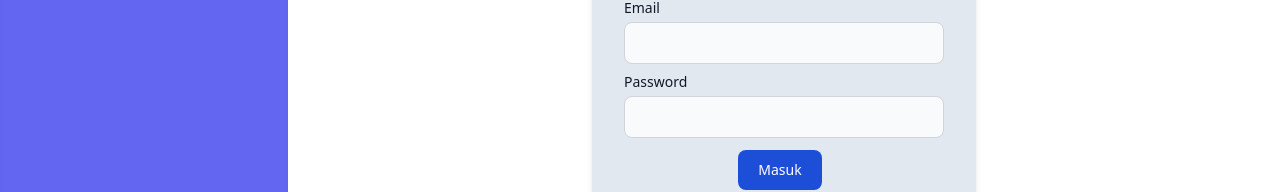
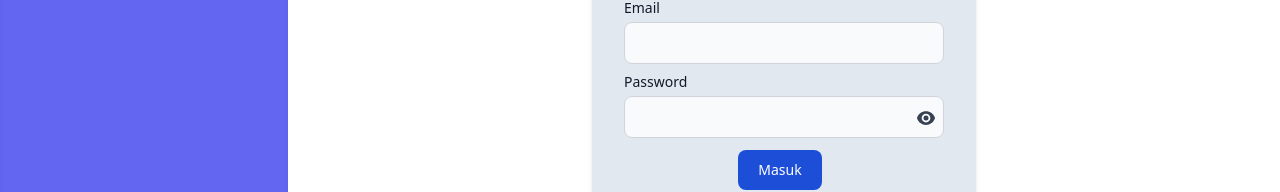
Before and after one commit to FauzanFL/obe-rpl, a React (Vite) app: page / in a window 1280 px wide. Shown: the part 250-442 px from the top of the page. Built offline with nearby package versions, Linux system fonts and the light colour scheme.

Commit message:
add show password

```diff
--- a/src/components/modal/pengguna/ModalEditPengguna.jsx
+++ b/src/components/modal/pengguna/ModalEditPengguna.jsx
@@ -135,7 +135,7 @@ export default function ModalEditPengguna({ close, render, data }) {
               type="text"
               className={`bg-gray-50 border ${
                 errStatus.nama ? 'border-red-500' : 'border-gray-300'
-              } text-gray-900 text-sm rounded-lg block w-full p-2.5`}
+              } text-gray-900 text-sm rounded-lg block w-full p-2.5 pr-8`}
               placeholder="Masukkan nama"
               defaultValue={data.nama}
               required
--- a/src/components/modal/pengguna/ModalEditProdi.jsx
+++ b/src/components/modal/pengguna/ModalEditProdi.jsx
@@ -1,10 +1,11 @@
 /* eslint-disable react/prop-types */
-import { XMarkIcon } from '@heroicons/react/24/solid';
+import { EyeIcon, EyeSlashIcon, XMarkIcon } from '@heroicons/react/24/solid';
 import { updateUser } from '../../../api/user';
 import { alertFailed, alertSuccess } from '../../../utils/alert';
 import { useState } from 'react';
 
 export default function ModalEditProdi({ close, render, data }) {
+  const [isPassShow, setIsPassShow] = useState(false);
   const [errStatus, setErrStatus] = useState({});
   const [errors, setErrors] = useState({});
   const [dataInput, setDataInput] = useState({
@@ -60,6 +61,10 @@ export default function ModalEditProdi({ close, render, data }) {
     setErrStatus(errStat);
     setErrors(error);
     return status;
+  };
+  const handleTogglePass = (e) => {
+    e.preventDefault();
+    setIsPassShow(!isPassShow);
   };
   const handleSubmit = async (event) => {
     event.preventDefault();
@@ -122,6 +127,7 @@ export default function ModalEditProdi({ close, render, data }) {
             )}
           </div>
           <div className="mb-2">
+            <div className="relative">
               <label
                 htmlFor="password"
                 className="block mb-1 text-sm font-medium text-gray-900"
@@ -132,13 +138,20 @@ export default function ModalEditProdi({ close, render, data }) {
                 onChange={({ target }) => handleChange(target)}
                 name="password"
                 id="password"
-              type="password"
+                type={`${isPassShow ? 'text' : 'password'}`}
                 className={`bg-gray-50 border ${
                   errStatus.password ? 'border-red-500' : 'border-gray-300'
-              } text-gray-900 text-sm rounded-lg block w-full p-2.5`}
+                } text-gray-900 text-sm rounded-lg block w-full p-2.5 pr-8`}
                 placeholder="Masukkan password"
                 required
               />
+              <button
+                onClick={handleTogglePass}
+                className="absolute right-2 top-9 w-5"
+              >
+                {isPassShow ? <EyeSlashIcon /> : <EyeIcon />}
+              </button>
+            </div>
             {errStatus.password && (
               <span className="text-red-500 text-sm">{errors.password}</span>
             )}
--- a/src/components/modal/pengguna/ModalTambahPengguna.jsx
+++ b/src/components/modal/pengguna/ModalTambahPengguna.jsx
@@ -1,10 +1,11 @@
 /* eslint-disable react/prop-types */
-import { XMarkIcon } from '@heroicons/react/24/solid';
+import { EyeIcon, EyeSlashIcon, XMarkIcon } from '@heroicons/react/24/solid';
 import { addUser } from '../../../api/user';
 import { alertFailed, alertSuccess } from '../../../utils/alert';
 import { useState } from 'react';
 
 export default function ModalTambahPengguna({ close, render }) {
+  const [isPassShow, setIsPassShow] = useState(false);
   const [errStatus, setErrStatus] = useState({});
   const [errors, setErrors] = useState({});
   const [dataInput, setDataInput] = useState({
@@ -91,6 +92,10 @@ export default function ModalTambahPengguna({ close, render }) {
         alertFailed('Gagal menambah data');
       }
     }
+  };
+  const handleTogglePass = (e) => {
+    e.preventDefault();
+    setIsPassShow(!isPassShow);
   };
   const handleChange = (target) => {
     const helper = { ...dataInput };
@@ -185,6 +190,7 @@ export default function ModalTambahPengguna({ close, render }) {
             )}
           </div>
           <div className="mb-2">
+            <div className="relative">
               <label
                 htmlFor="password"
                 className="block mb-1 text-sm font-medium text-gray-900"
@@ -195,13 +201,20 @@ export default function ModalTambahPengguna({ close, render }) {
                 onChange={({ target }) => handleChange(target)}
                 name="password"
                 id="password"
-              type="password"
+                type={`${isPassShow ? 'text' : 'password'}`}
                 className={`bg-gray-50 border ${
                   errStatus.password ? 'border-red-500' : 'border-gray-300'
-              } text-gray-900 text-sm rounded-lg block w-full p-2.5`}
+                } text-gray-900 text-sm rounded-lg block w-full p-2.5 pr-8`}
                 placeholder="Masukkan password"
                 required
               />
+              <button
+                onClick={handleTogglePass}
+                className="absolute right-2 top-9 w-5"
+              >
+                {isPassShow ? <EyeSlashIcon /> : <EyeIcon />}
+              </button>
+            </div>
             {errStatus.password && (
               <span className="text-red-500 text-sm">{errors.password}</span>
             )}
--- a/src/pages/Home.jsx
+++ b/src/pages/Home.jsx
@@ -10,6 +10,7 @@ import { useNavigate } from 'react-router-dom';
 import GetCookie from '../hooks/GetCookie';
 import { alertFailed, alertSuccess } from '../utils/alert';
 import Loader from '../components/Loader';
+import { EyeIcon, EyeSlashIcon } from '@heroicons/react/24/solid';
 
 export default function Home() {
   const navigate = useNavigate();
@@ -18,6 +19,7 @@ export default function Home() {
   const [errStatus, setErrStatus] = useState({});
   const [errors, setErrors] = useState({});
   const [isLoading, setIsLoading] = useState(false);
+  const [isPassShow, setIsPassShow] = useState(false);
 
   const roleHandler = useCallback((role) => {
     if (role == 'prodi') {
@@ -97,6 +99,11 @@ export default function Home() {
     }
   };
 
+  const handleTogglePass = (e) => {
+    e.preventDefault();
+    setIsPassShow(!isPassShow);
+  };
+
   const handleChange = (e) => {
     const errStat = {};
     if (e.target.name === 'email') {
@@ -151,6 +158,7 @@ export default function Home() {
                       )}
                     </div>
                     <div className="mb-2">
+                      <div className="relative">
                         <label
                           htmlFor="password"
                           className="block mb-1 text-sm font-medium text-gray-900"
@@ -160,14 +168,21 @@ export default function Home() {
                         <input
                           onChange={(e) => handleChange(e)}
                           name="password"
-                        type="password"
+                          type={`${isPassShow ? 'text' : 'password'}`}
                           className={`bg-gray-50 border ${
                             errStatus.password
                               ? 'border-red-500'
                               : 'border-gray-300'
-                        } text-gray-900 text-sm rounded-lg block w-full p-2.5`}
+                          } text-gray-900 text-sm rounded-lg block w-full p-2.5 pr-8`}
                           required
                         />
+                        <button
+                          onClick={handleTogglePass}
+                          className="absolute right-2 top-9 w-5"
+                        >
+                          {isPassShow ? <EyeSlashIcon /> : <EyeIcon />}
+                        </button>
+                      </div>
                       {errStatus.password && (
                         <span className="text-red-500 text-sm">
                           {errors.password}
```
Lines whose indentation alone changed are shown as unchanged.
